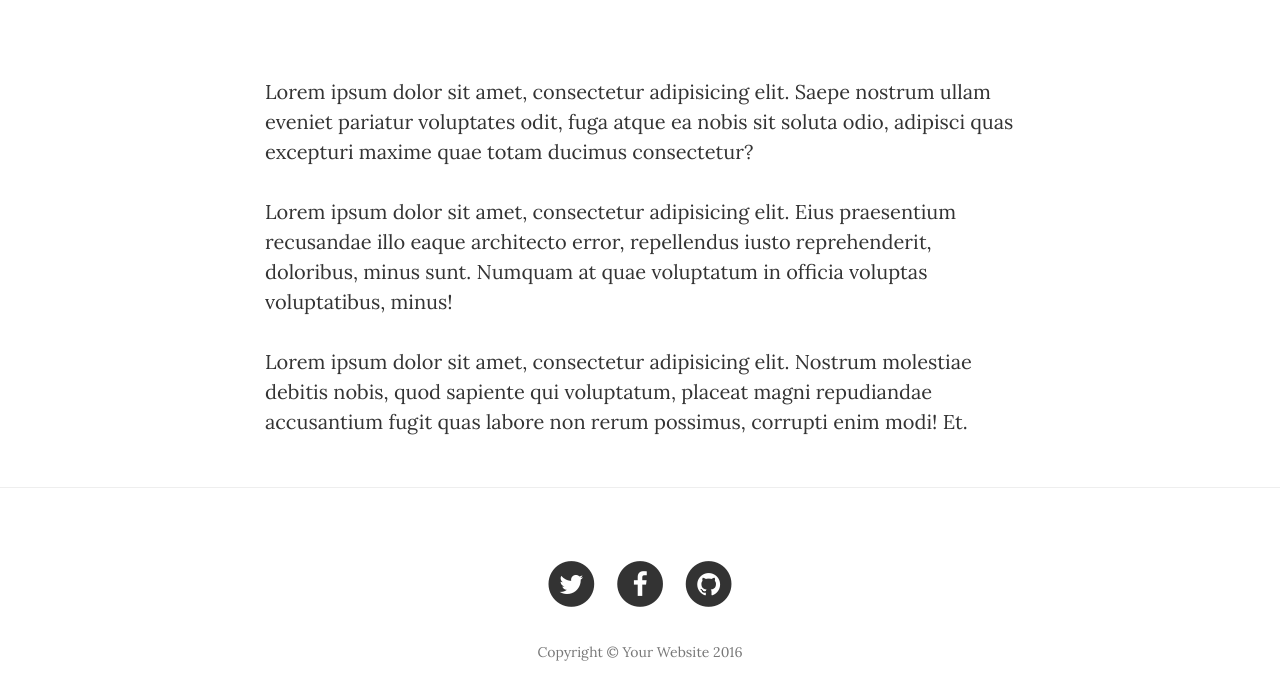
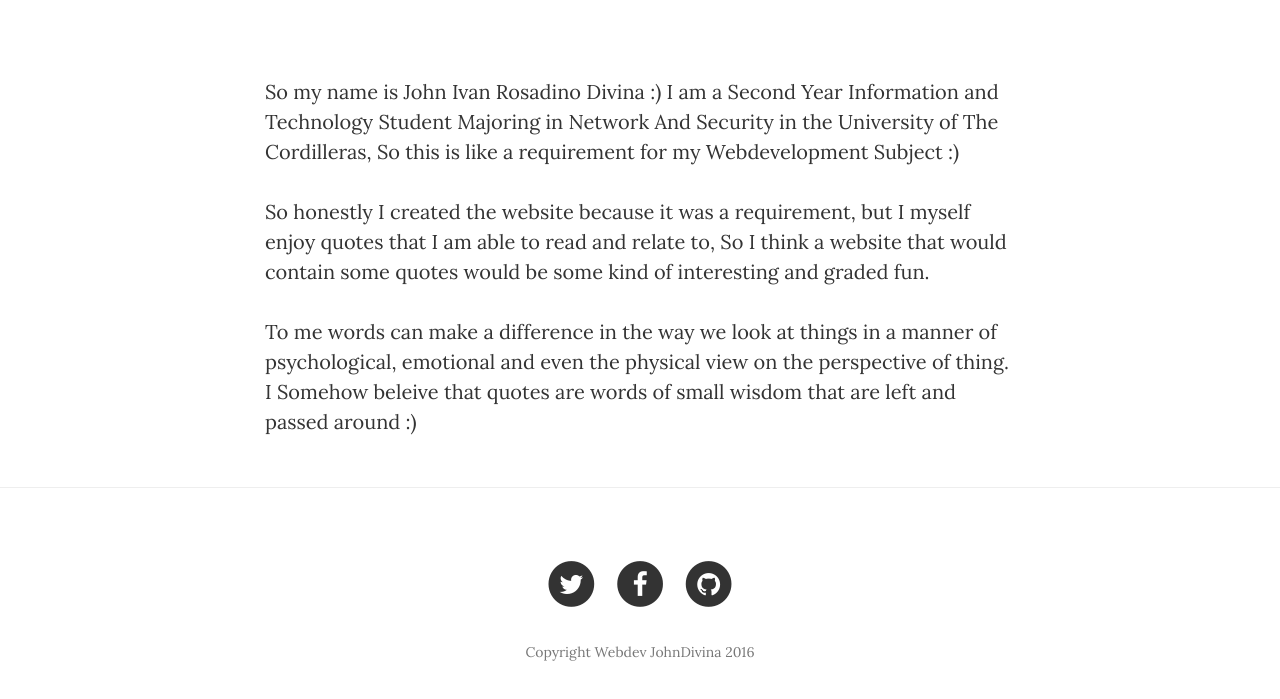
Before and after one commit to JohnDivina0908/Blog, a website: page about.html in a window 1280 px wide. Shown: the part 451-1150 px from the top of the page. Drawn offline with nearby package versions, Linux system fonts and the light colour scheme.

Commit message:
Update about.html

```diff
--- a/about.html
+++ b/about.html
@@ -84,9 +84,9 @@
     <div class="container">
         <div class="row">
             <div class="col-lg-8 col-lg-offset-2 col-md-10 col-md-offset-1">
-                <p>Lorem ipsum dolor sit amet, consectetur adipisicing elit. Saepe nostrum ullam eveniet pariatur voluptates odit, fuga atque ea nobis sit soluta odio, adipisci quas excepturi maxime quae totam ducimus consectetur?</p>
-                <p>Lorem ipsum dolor sit amet, consectetur adipisicing elit. Eius praesentium recusandae illo eaque architecto error, repellendus iusto reprehenderit, doloribus, minus sunt. Numquam at quae voluptatum in officia voluptas voluptatibus, minus!</p>
-                <p>Lorem ipsum dolor sit amet, consectetur adipisicing elit. Nostrum molestiae debitis nobis, quod sapiente qui voluptatum, placeat magni repudiandae accusantium fugit quas labore non rerum possimus, corrupti enim modi! Et.</p>
+                <p>So my name is John Ivan Rosadino Divina :) I am a Second Year Information and Technology Student Majoring in Network And Security in the University of The Cordilleras, So this is like a requirement for my Webdevelopment Subject :)</p>
+                <p>So honestly I created the website because it was a requirement, but I myself enjoy quotes that I am able to read and relate to, So I think a website that would contain some quotes would be some kind of interesting and graded fun.</p>
+                <p>To me words can make a difference in the way we look at things in a manner of psychological, emotional and even the physical view on the perspective of thing. I Somehow beleive that quotes are words of small wisdom that are left and passed around :)</p>
             </div>
         </div>
     </div>
@@ -124,7 +124,7 @@
                             </a>
                         </li>
                     </ul>
-                    <p class="copyright text-muted">Copyright &copy; Your Website 2016</p>
+                    <p class="copyright text-muted">Copyright Webdev JohnDivina 2016</p>
                 </div>
             </div>
         </div>
```
